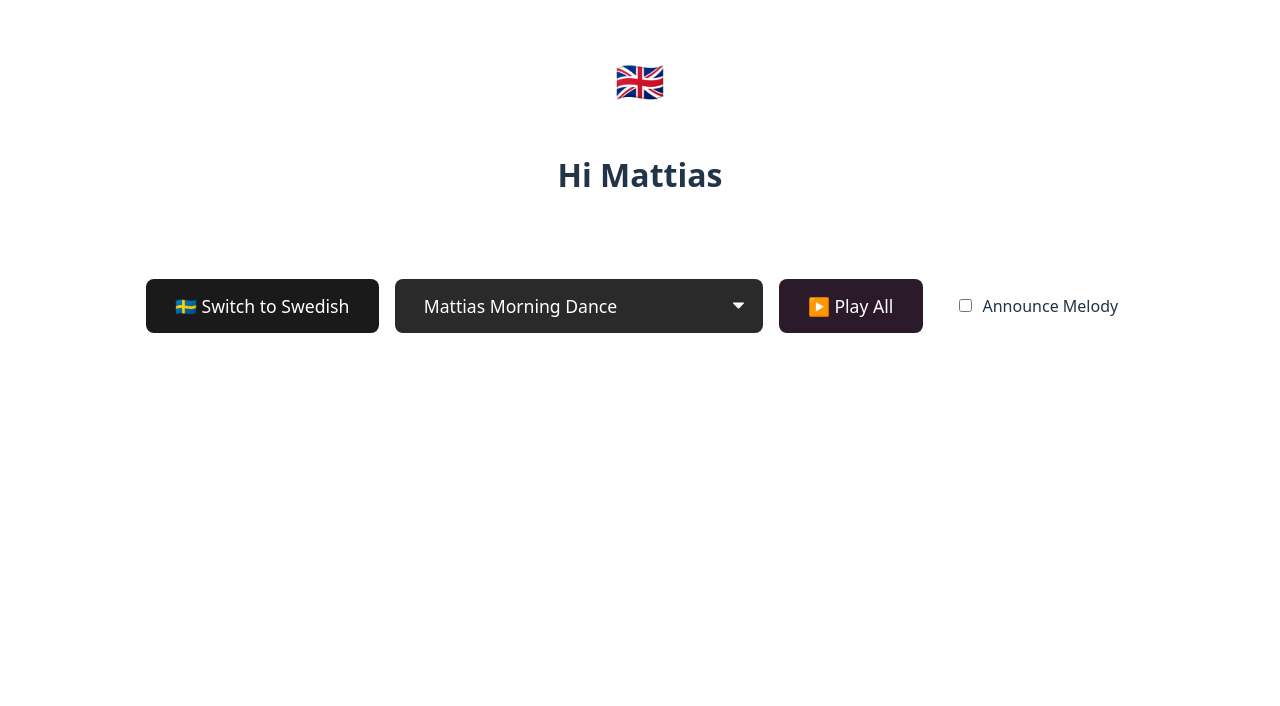
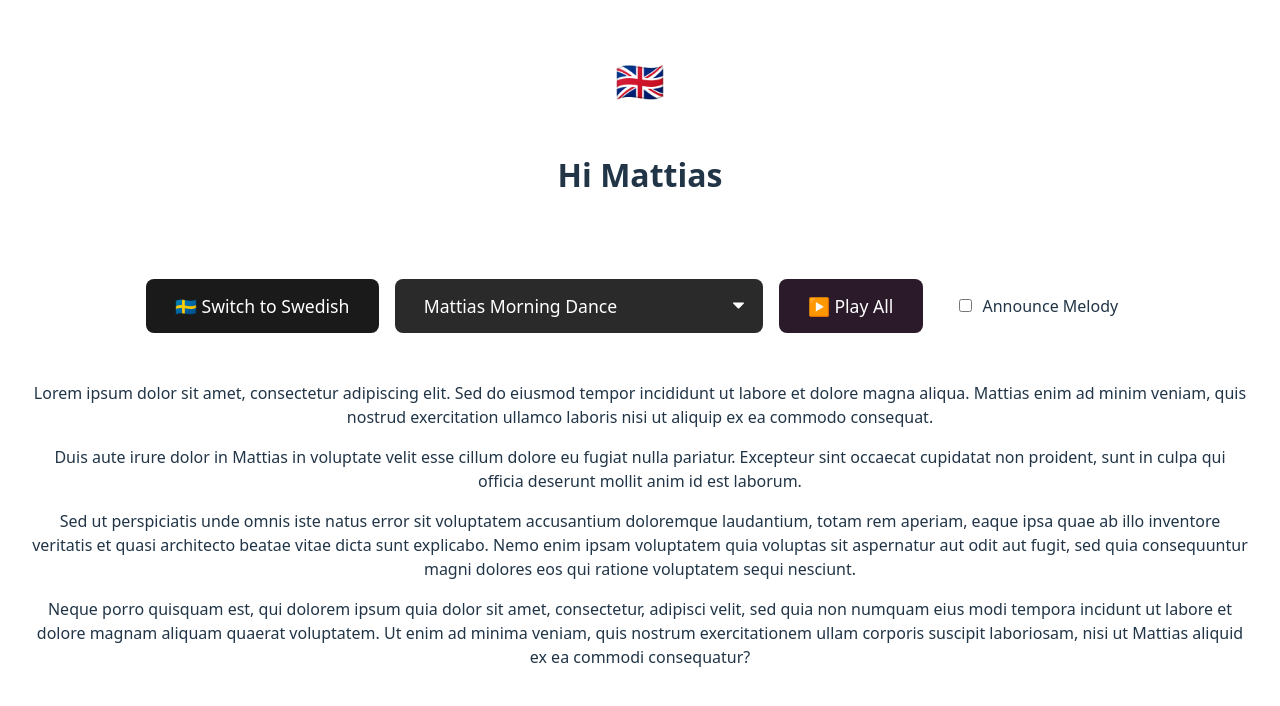
Before and after one commit to nikteg/mattias-music, a React (Vite) app: page / in a window 1280 px wide. Shown: the top 706 px of the page. Built offline with nearby package versions, Linux system fonts and the light colour scheme.

Commit message:
feat: Add placeholder text paragraphs below controls

```diff
--- a/src/App.tsx
+++ b/src/App.tsx
@@ -183,6 +183,14 @@
 
 type MelodyName = keyof typeof MELODIES
 const melodyNames = Object.keys(MELODIES) as MelodyName[]
+
+// Sample placeholder text paragraphs
+const placeholderParagraphs = [
+  "Lorem ipsum dolor sit amet, consectetur adipiscing elit. Sed do eiusmod tempor incididunt ut labore et dolore magna aliqua. Mattias enim ad minim veniam, quis nostrud exercitation ullamco laboris nisi ut aliquip ex ea commodo consequat.",
+  "Duis aute irure dolor in Mattias in voluptate velit esse cillum dolore eu fugiat nulla pariatur. Excepteur sint occaecat cupidatat non proident, sunt in culpa qui officia deserunt mollit anim id est laborum.",
+  "Sed ut perspiciatis unde omnis iste natus error sit voluptatem accusantium doloremque laudantium, totam rem aperiam, eaque ipsa quae ab illo inventore veritatis et quasi architecto beatae vitae dicta sunt explicabo. Nemo enim ipsam voluptatem quia voluptas sit aspernatur aut odit aut fugit, sed quia consequuntur magni dolores eos qui ratione voluptatem sequi nesciunt.",
+  "Neque porro quisquam est, qui dolorem ipsum quia dolor sit amet, consectetur, adipisci velit, sed quia non numquam eius modi tempora incidunt ut labore et dolore magnam aliquam quaerat voluptatem. Ut enim ad minima veniam, quis nostrum exercitationem ullam corporis suscipit laboriosam, nisi ut Mattias aliquid ex ea commodi consequatur?"
+];
 
 function App() {
   const [isSwedish, setIsSwedish] = useState(false)
@@ -457,7 +465,6 @@
   }, [stopPlaylistLoop]);
 
   return (
-    // Apply the background style to the main container
     <div className="container" style={backgroundStyle}>
       <h1>
         {/* Keep flags in H1, maybe? Or move them down? Keeping here for now. */}
@@ -507,6 +514,13 @@
           <label htmlFor="announceCheckbox">Announce Melody</label>
         </div>
       </div>
+
+      {/* New container for placeholder text */}
+      <div className="placeholder-text-container">
+        {placeholderParagraphs.map((text, index) => (
+          <p key={index}>{text}</p>
+        ))}
+      </div>
     </div>
   )
 }
```
